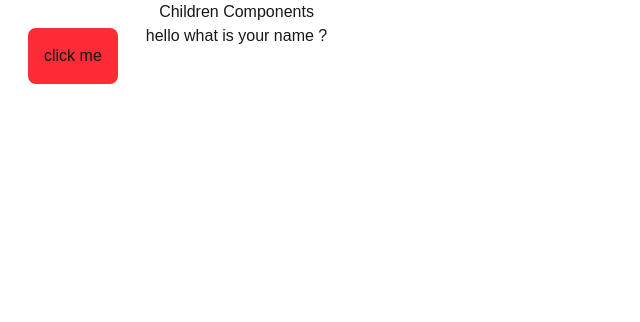
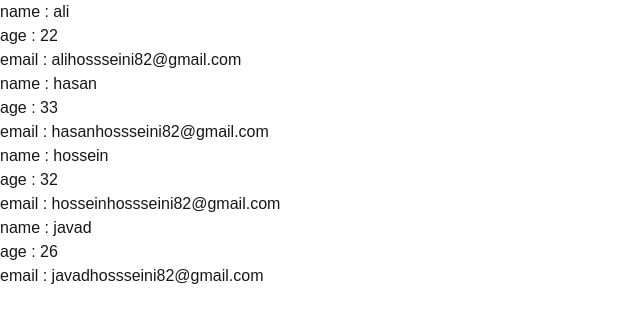
Before and after one commit to imamin1/next, a Next.js app: page / in a window 1280 px wide. Shown: the top 322 px of the page, without its empty margins (0-640 px from the left). Built offline with nearby package versions, Linux system fonts and the light colour scheme.

Commit message:
#5-map&key

```diff
--- a/app/components/ChildComponent.jsx
+++ /dev/null
@@ -1,17 +0,0 @@
-import React from 'react';
-import PropTypes from "prop-types"
-const ChildComponent = ({text}) => {
-    return (
-        <div>
-            <h1>Children Components</h1>
-            <h6>{text}</h6>
-        </div>
-    );
-};
-
-export default ChildComponent;
-
-
-ChildComponent.PropTypes={
-    text : PropTypes.string.isRequired,
-};
--- a/app/components/Index.jsx
+++ b/app/components/Index.jsx
@@ -1,18 +1,27 @@
 "use client";
-import { useState } from 'react';
-import ChildComponent from './ChildComponent';
+import UserInfo from "./UserInfo";
 
 const index = () => {
-    const [text,setText] = useState('hello what is your name ?');
-    const handlechange = ()=>{
-        setText('im amin')
-    }
-    return (
-        <div className='flex text-center'>
-            <button onClick={handlechange} className='p-4 bg-red-500 rounded-lg m-7'>click me</button>
-            <ChildComponent text={text}/>
-        </div>
-    );
+  const userInfo = [
+    { name: "ali", age: 22, email: "alihossseini82@gmail.com" },
+    { name: "hasan", age: 33, email: "hasanhossseini82@gmail.com" },
+    { name: "hossein", age: 32, email: "hosseinhossseini82@gmail.com" },
+    { name: "javad", age: 26, email: "javadhossseini82@gmail.com" },
+  ];
+  return (
+    <div>
+      {userInfo.map((user) => {
+        return (
+          <UserInfo
+            key={user.name}
+            name={user.name}
+            age={user.age}
+            email={user.email}
+          />
+        );
+      })}
+    </div>
+  );
 };
 
 export default index;
--- /dev/null
+++ b/app/components/UserInfo.jsx
@@ -0,0 +1,15 @@
+import React from 'react';
+
+const UserInfo = ({name,age,email}) => {
+    return (
+        <div>
+            <ul>
+                <li>name : {name}</li>
+                <li>age : {age}</li>
+                <li>email : {email}</li>
+            </ul>
+        </div>
+    );
+};
+
+export default UserInfo;
```
